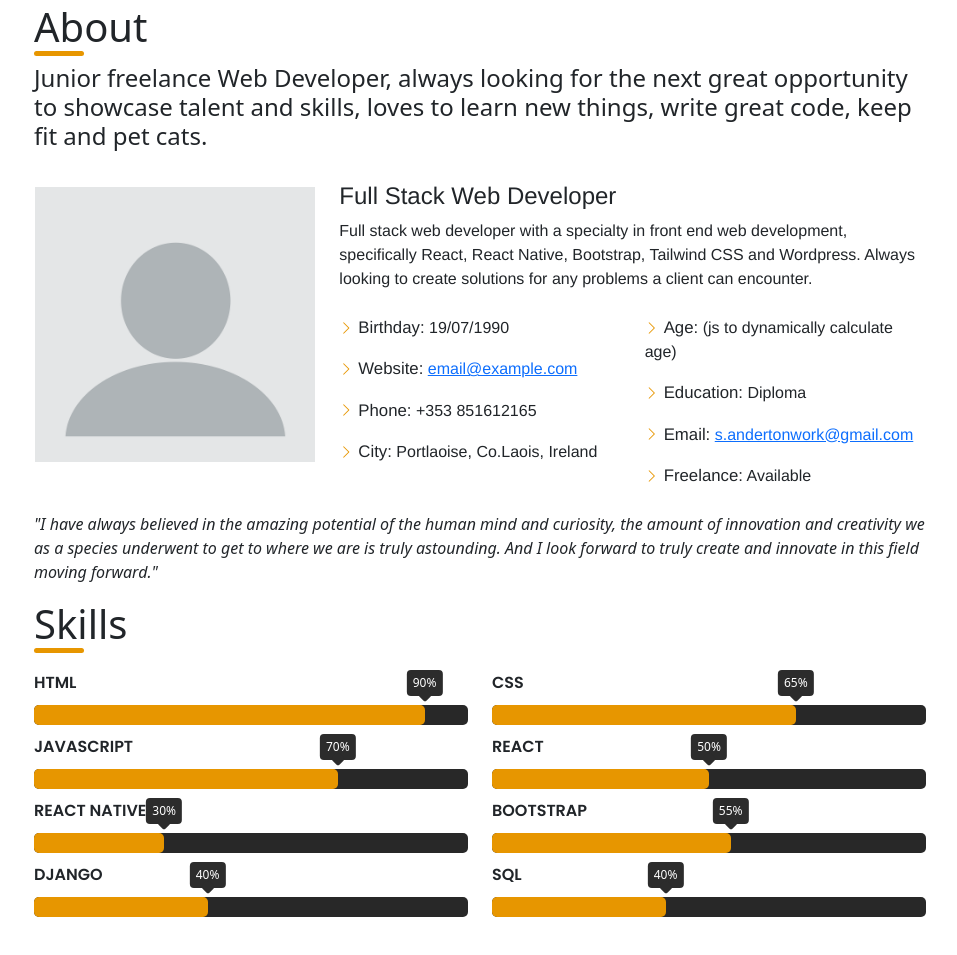
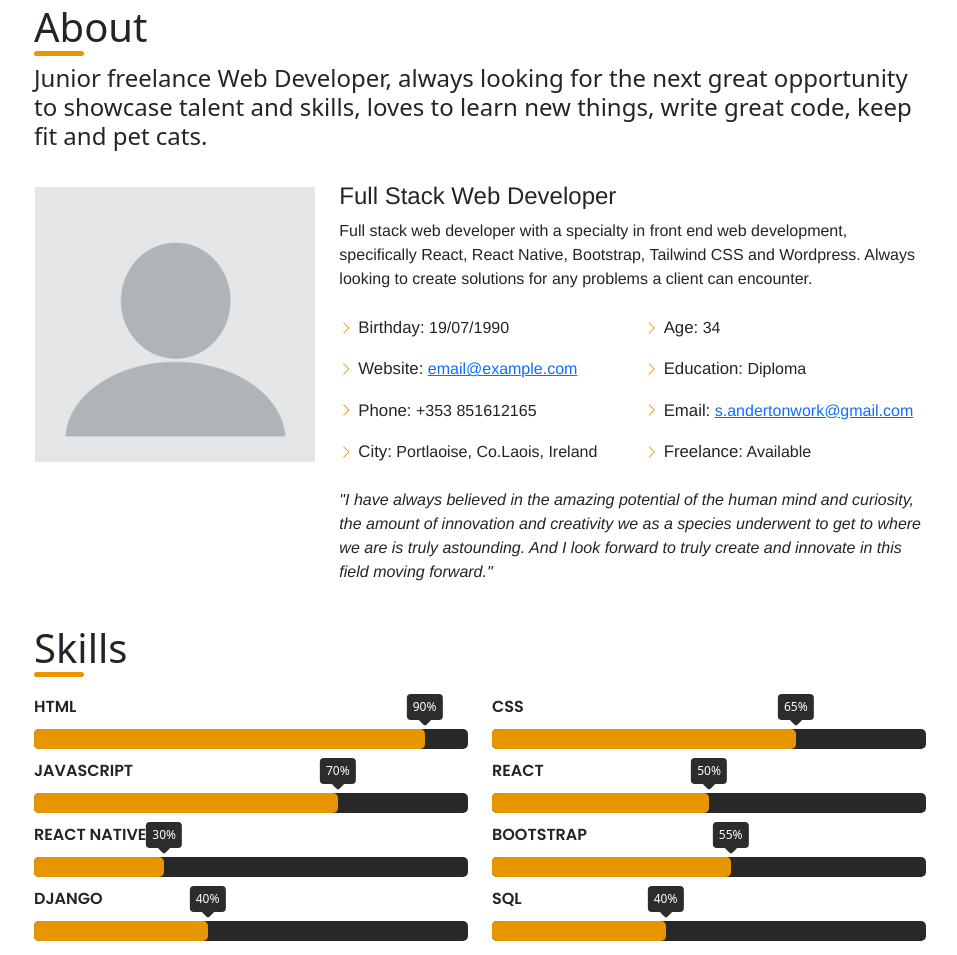
Before and after one commit to ShaAnder/Bootstrap_CV, a plain HTML site: page index.html in a window 1280 px wide. Shown: the part 829-1784 px from the top of the page, without its empty margins (310-1267 px from the left). Drawn offline with nearby package versions, Linux system fonts and the light colour scheme; a web font is replaced by a local one.

Commit message:
finalize styling for about

```diff
--- a/assets/css/style.css
+++ b/assets/css/style.css
@@ -332,13 +332,13 @@ h3 {
   display: flex;
   flex-direction: row;
   padding-top: 1.5rem;
-  padding-bottom: 0rem;
+  padding-bottom: 1.5rem;
 }
 
 .about-image img {
   padding-top: 5px;
   width: 350px;
-  margin-right: 2rem;
+  height: auto;
 }
 
 .about-list {
@@ -350,6 +350,10 @@ h3 {
 .about-list ul {
   list-style: none;
   padding-left: 0;
+}
+
+.about-list ul:first-child {
+  margin-bottom: 0;
 }
 
 .about-list li {
@@ -583,6 +587,12 @@ h3 {
     width: 300px;
   }
 
+  .about-list li {
+    padding: 0;
+    padding-top: 7px;
+    padding-bottom: 7px;
+  }
+
   .skill-percent::before {
     display: none;
   }
--- a/index.html
+++ b/index.html
@@ -134,7 +134,7 @@
         </div>
         <div class="about-content container">
           <div class="row">
-          <div class="about-image col-lg-4">
+          <div class="about-image col-lg-4 justify-content-center">
             <img
               src="./assets/img/header-image.webp"
               alt="profile image of shaun"
@@ -174,9 +174,7 @@
               <div class="col-lg-6 ">
                 <ul>
                   <li>
-                    <i class="bi bi-chevron-right"></i><strong>Age:</strong> (js
-                    to dynamically calculate age)
-                  </li>
+                    <i class="bi bi-chevron-right"></i><strong>Age:</strong> <span class="age"></span>
                   <li>
                     <i class="bi bi-chevron-right"></i
                     ><strong>Education:</strong> Diploma
@@ -192,8 +190,7 @@
                 </ul>
               </div>
             </div>
-          </div>
-            <p class="font-weight-light">
+            <p class="font-weight-light mt-3">
               <em>
                 <span class="quote">"</span>I have always believed in the
                 amazing potential of the human mind and curiosity, the amount of
@@ -205,6 +202,7 @@
                 >
               </em>
             </p>
+          </div>
           </div>
         </div>
         <div class="skills container">
@@ -586,5 +584,23 @@
         });
       });
     </script>
+    <script>
+      // age calc function we only want to run this on page load because it's not gonna change between refreshes
+      document.addEventListener("DOMContentLoaded", () => {
+        const birthDate = new Date("1990-07-19"); // Replace with your birthdate
+        const today = new Date();
+
+        let age = today.getFullYear() - birthDate.getFullYear();
+        const monthDiff = today.getMonth() - birthDate.getMonth();
+        const dayDiff = today.getDate() - birthDate.getDate();
+
+        // Adjust if the birthday hasn't occurred this year yet
+        if (monthDiff < 0 || (monthDiff === 0 && dayDiff < 0)) {
+          age--;
+        }
+
+        document.querySelector(".age").textContent = age;
+      });
+    </script>
   </body>
 </html>
```
